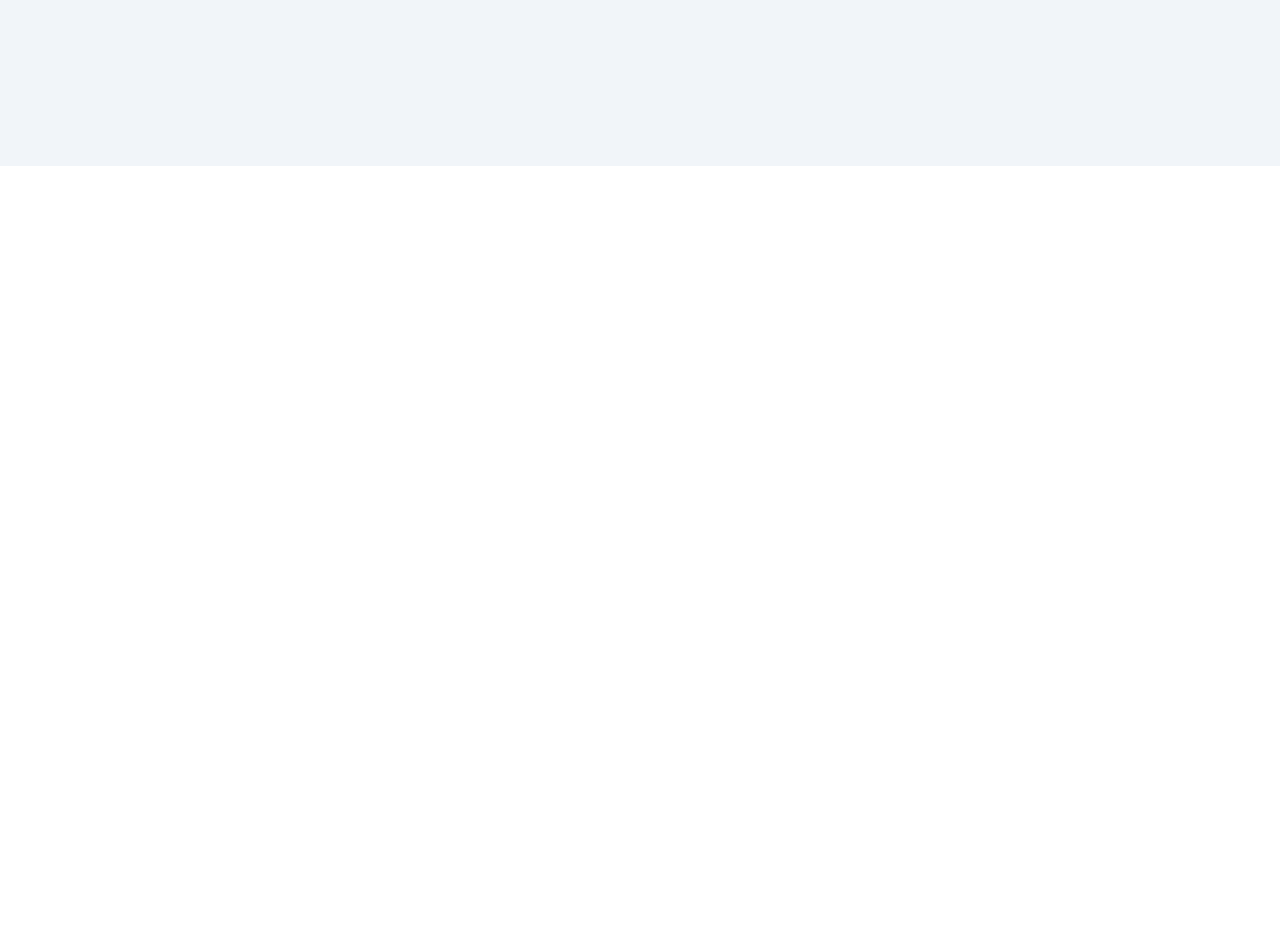
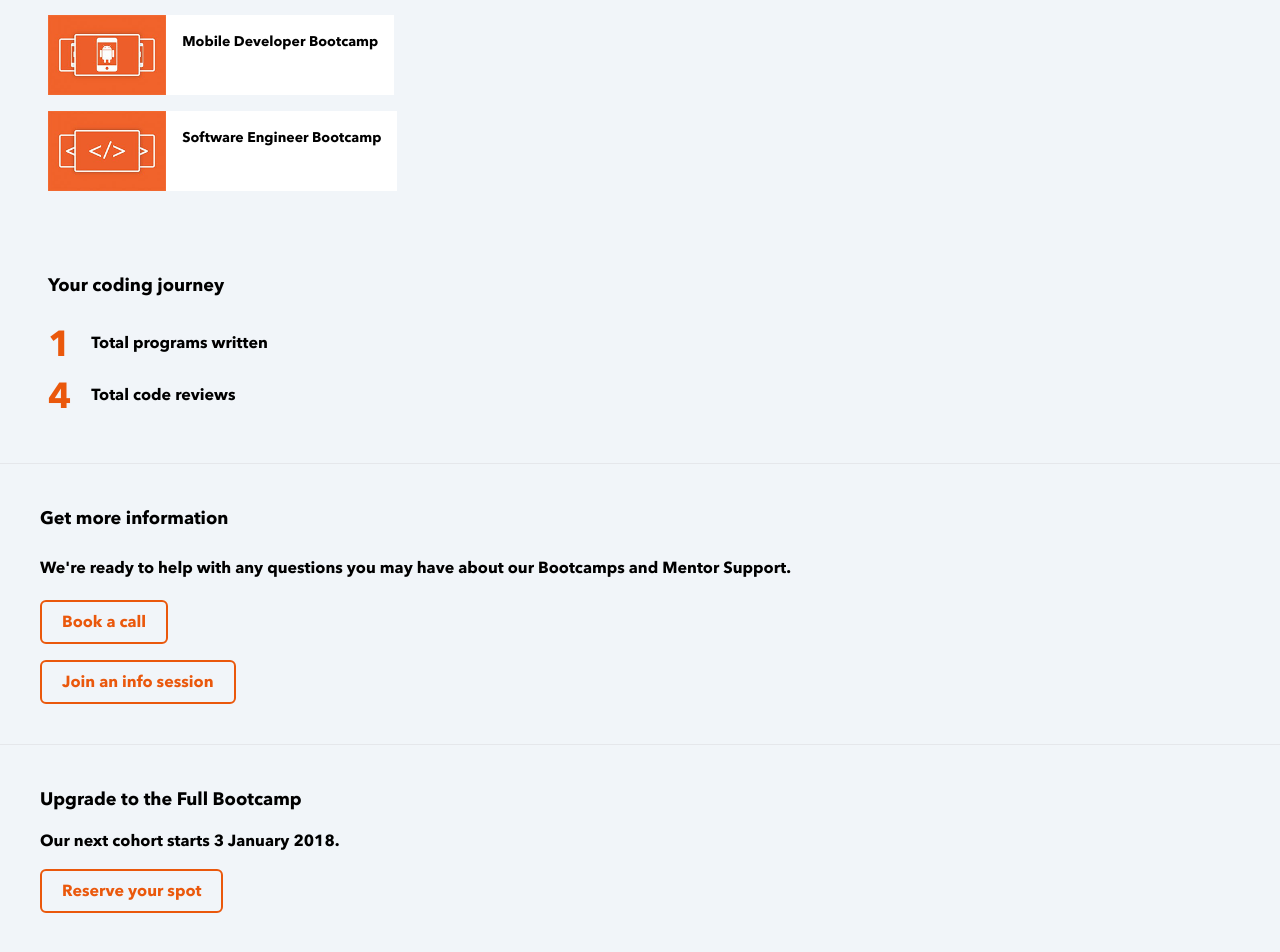
Before and after one commit to lazybump/Hyperion, a React (Vite) app: page / in a window 1280 px wide. Shown: the part 634-1586 px from the top of the page. Before the commit the page ends 800 px from the top, so only its background shows below. Built offline with nearby package versions, Linux system fonts and the light colour scheme.

Commit message:
build side-content UI

```diff
--- a/src/App.tsx
+++ b/src/App.tsx
@@ -1,11 +1,17 @@
+import Bootcamps from "./Bootcamps";
+import Footer from "./Footer";
 import Header from "./Header";
+import Journey from "./Journey";
 import MainContent from "./MainContent";
 
 function App() {
   return (
-    <div className="bg-slate-100 h-screen">
+    <div className="bg-slate-100 h-full">
       <Header />
       <MainContent />
+      <Bootcamps />
+      <Journey />
+      <Footer />
     </div>
   );
 }
--- /dev/null
+++ b/src/Bootcamps.tsx
@@ -0,0 +1,21 @@
+const Bootcamps = () => {
+  return (
+    <div className="px-12 py-8 space-y-8">
+      {/* Bootcamps section */}
+      <h2 className="ml-5 text-lg">Trial another Bootcamp</h2>
+      <ul className="space-y-4">
+        <li className="flex h-20">
+          <img src="/assets/images/layer-115.png" alt="android-robot" />
+          <p className="bg-white p-4 text-sm">Mobile Developer Bootcamp</p>
+        </li>
+        <li className="flex h-20">
+          <img src="/assets/images/layer-114.png" alt="html-icon" />
+          <p className="bg-white p-4 text-sm">Software Engineer Bootcamp</p>
+        </li>
+      </ul>
+      {/* Coding Journey section */}
+    </div>
+  );
+};
+
+export default Bootcamps;
--- /dev/null
+++ b/src/Footer.tsx
@@ -0,0 +1,25 @@
+const Footer = () => {
+  return (
+    <div>
+      <div className="p-10 border-y">
+        <h2 className="text-lg mb-6">Get more information</h2>
+        <p className="mb-5">
+          We're ready to help with any questions you may have about our
+          Bootcamps and Mentor Support.
+        </p>
+        <div className="space-y-4">
+          <button className="px-5 py-2 rounded-md block">Book a call</button>
+          <button className="px-5 py-2 rounded-md">Join an info session</button>
+        </div>
+      </div>
+
+      <div className="p-10 space-y-4">
+        <h2 className="text-lg">Upgrade to the Full Bootcamp</h2>
+        <p>Our next cohort starts 3 January 2018.</p>
+        <button className="px-5 py-2 rounded-md">Reserve your spot</button>
+      </div>
+    </div>
+  );
+};
+
+export default Footer;
--- /dev/null
+++ b/src/Journey.tsx
@@ -0,0 +1,19 @@
+const Journey = () => {
+  return (
+    <div className="p-12 space-y-6">
+      <h2 className="text-lg">Your coding journey</h2>
+      <ul className="space-y-3">
+        <li className="flex items-center">
+          <span className="text-primary text-4xl mr-5">1</span>Total programs
+          written
+        </li>
+        <li className="flex items-center">
+          <span className="text-primary text-4xl mr-5">4</span> Total code
+          reviews
+        </li>
+      </ul>
+    </div>
+  );
+};
+
+export default Journey;
--- a/src/index.css
+++ b/src/index.css
@@ -16,3 +16,7 @@
   box-sizing: border-box;
   font-family: Avenir;
 }
+
+button {
+  @apply border-2 border-primary text-primary;
+}
```
